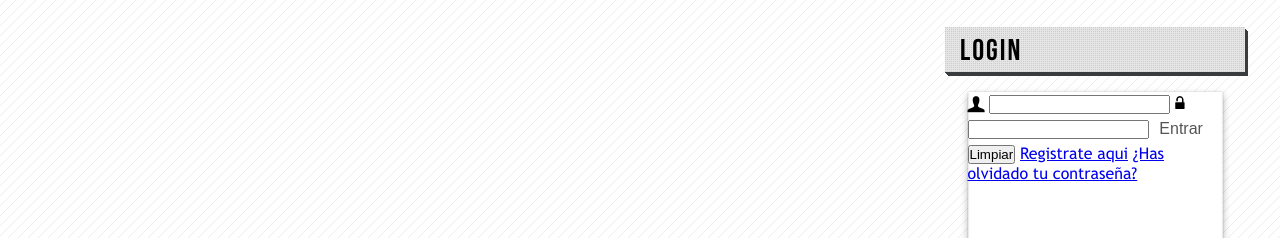
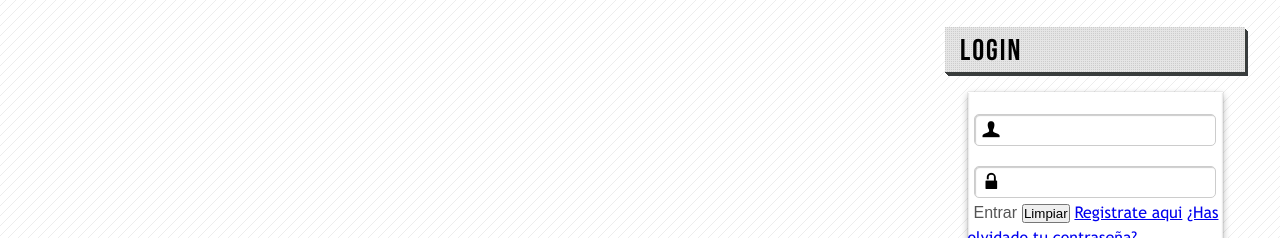
Before and after one commit to Nuribe92/Test, a plain HTML site: page index.html in a window 1280 px wide. Shown: the part 714-952 px from the top of the page. Drawn offline with Linux system fonts and the light colour scheme.

Commit message:
login and password icons

```diff
--- a/css/styles.css
+++ b/css/styles.css
@@ -237,3 +237,35 @@ aside h3:first-child{
   background: white;
   box-shadow: 0px 0px 1px rgba(0, 0, 0, 0.3), 0px 3px 7px rgba(0, 0, 0, 0.3), 0px 1px white inset, 0px -3px 2px rgba(0, 0, 0, 0.3) inset;
 }
+
+#login input[type="email"], #login input[type="password"]{
+  display: block;
+  margin: 0 auto;
+  width: 82%;
+  height: 30px;
+  border: 1px solid #ccc;
+  box-shadow: 1px 1px 1px #ccc inset;
+  border-radius:  5px;
+  margin-top: 20px;
+  padding-left: 30px;
+  color: gray;
+}
+
+#login input[type="email"]:focus, #login input[type="password"]:focus{
+  color: #555;
+  box-shadow: 1px 1px 1px gray inset ;
+}
+#login #user, #login #password{
+  text-align: center;
+  display: block;
+  position: absolute;
+  margin-left: 15px;
+  margin-top: 6px;
+  height: 30px;
+}
+
+#login #password{
+  margin-left: 18px;
+  margin-top: 25px;
+  font-size: 20px;
+}
```
